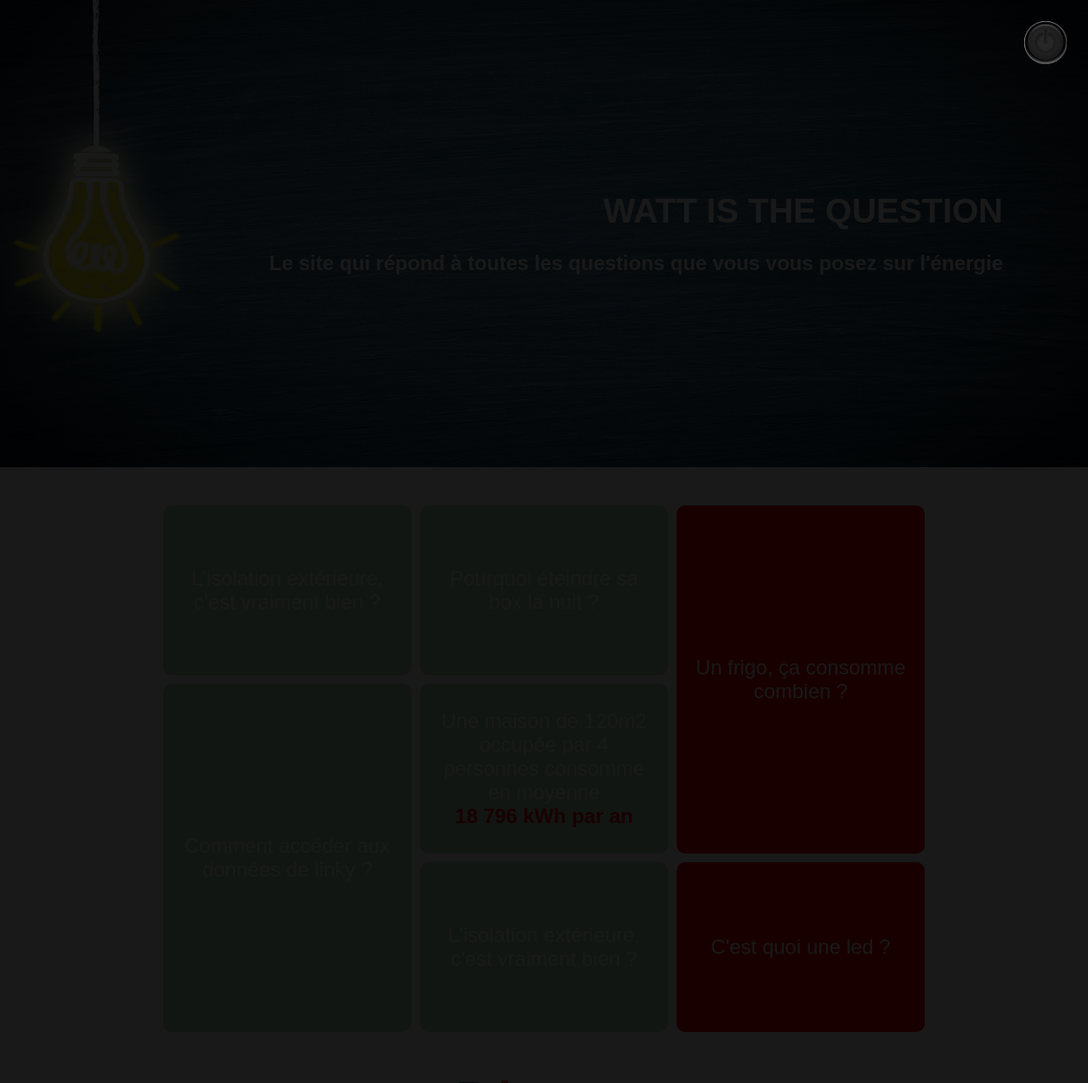
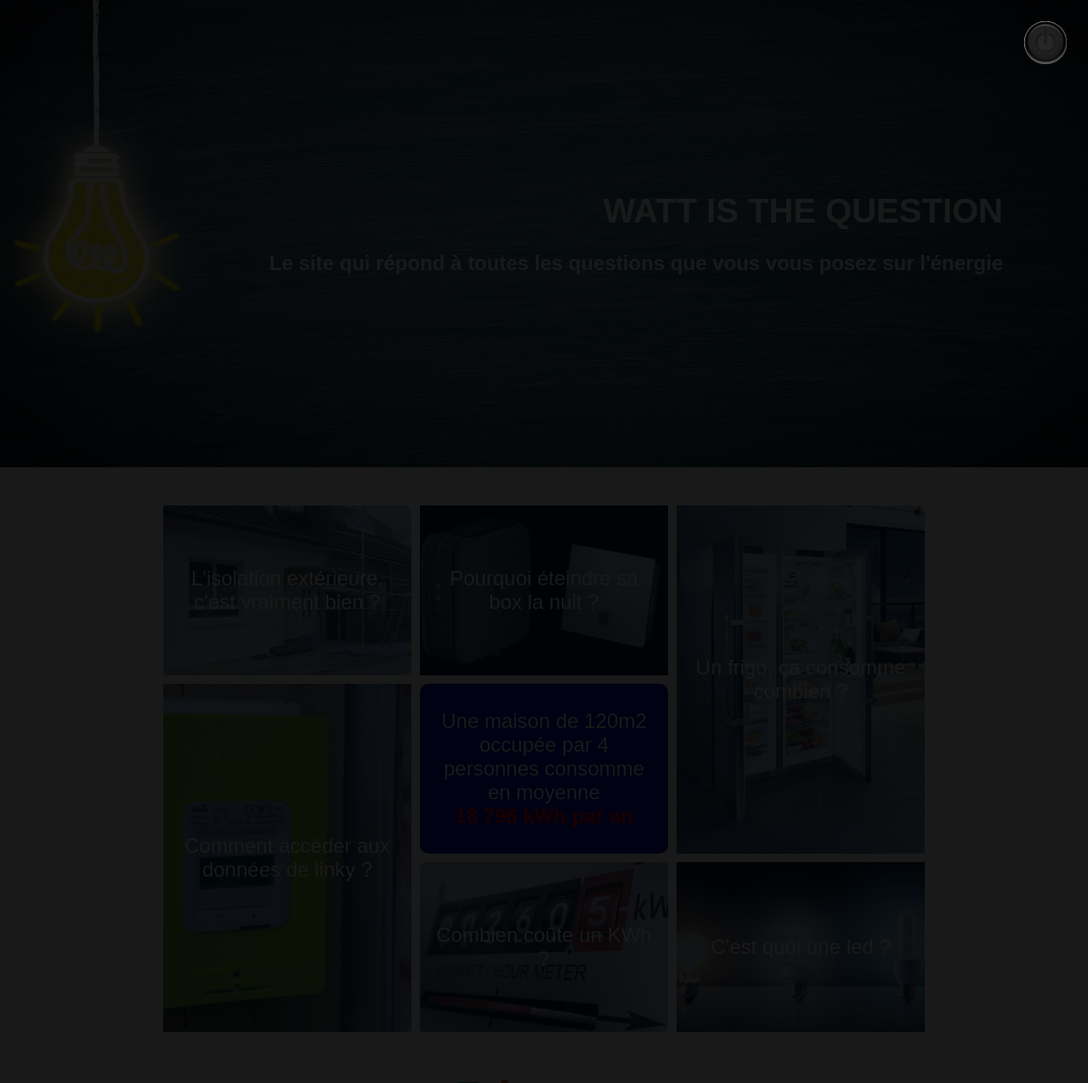
Before and after one commit to Raphitpt/SAE105_IUT, a PHP site: page / in a window 1280 px wide. Shown: the whole page at 85% size. Run offline with PHP 8.4, Linux system fonts and the light colour scheme.

```diff
--- a/assets/css/style_page_accueil.css
+++ b/assets/css/style_page_accueil.css
@@ -21,14 +21,18 @@ main > div
 {	position:fixed;
 	width:100vw;
 	height:100vh;
+
+
 }
 .on
 {	background:rgb(0,0,0,0);
 	z-index:-50;
+
 }
 .off
 {	background:rgb(0,0,0,0.9);
 	z-index:100;
+
 }
 /* Mise en forme de l'interrupteur */
 #interrupteur
@@ -125,6 +129,7 @@ header h1
 {	position:relative;
 	height:100%;
 	width:100%;
+	transition: all 0.6s;
 
 }
 #questions figure figcaption
@@ -139,36 +144,58 @@ header h1
 	font-size: 1.5em;
 	padding:15px;
 	text-align:center;
-	transition: all 0.6s;
+
 	border-radius: 10px;
 
 }
-#questions figure figcaption:hover{
+#questions figure:hover{
 	transform: scale(1.02);
-	background: #dfe1e5;
+	color: rgb(190, 0, 243);
+	font-size: 1.1em;
+
+}
+#questions figure img {
+	height: 100%;
+	width: 100%;
+	object-fit: cover;
+	left: 0;
+	position: absolute;
+	top: 0;
+
+}
+/*quand hover, le figcaption change de couleur avec la couleur qui viens vers le haut */
+
+#questions figure:hover figcaption
+{	background: rgb(190, 0, 243);
+	color:white;
+	translate: (0,2);
 }
 
 
+#questions figure img:hover {
+	transform: scale(1.02);
+}
+
 #led{
-	background:red;
+	background:rgba(1, 92, 196, 0.3);
 }
 #frigo2{
-	background:red;
+	background:rgba(1, 92, 196, 0.3);
 }
 #box{
-	background:rgba(0, 164, 55, 0.3);
+	background:rgba(1, 92, 196, 0.3);
 }
 #moyenne{
-	background:rgba(0, 164, 55, 0.3);
+	background:rgb(1, 7, 196);
 }
 #kilowattheure{
-	background:rgba(0, 164, 55, 0.3);
+	background:rgba(1, 92, 196, 0.3);
 }
 #linky1{
-	background:rgba(0, 164, 55, 0.3);
+	background:rgba(1, 92, 196, 0.3);
 }
 #isolation{
-	background:rgba(0, 164, 55, 0.3);
+	background:rgba(1, 92, 196, 0.3);
 }
 #kwhan{
 	color: red;
--- a/gniduweb/index.html
+++ b/gniduweb/index.html
@@ -24,7 +24,7 @@
 		<img id="twitter" src="./medias/imgs/twitter.png" alt="twitter" />
 		<img id="insta" src="./medias/imgs/insta.webp" alt="instagram" />
 		<h1 id="gniduweb">gniduweb</h1>
-		<video id="intro" src="./medias/videos/video-intro.mp4" autoplay muted loop>
+		<video id="intro" src="https://www.youtube.com/embed/UIW4nPqTrQ0" autoplay muted loop>
 		</video>
 	</div>
 	<section class="agence">
--- a/index.html
+++ b/index.html
@@ -21,6 +21,7 @@
 			<div id="consfrigo">
 				<a href="./pages/cons_frigo.html">
 					<figure>
+						<img src="./assets/images/5questions/frigo.webp" >
 						<figcaption id="frigo2">
 							<p>Un frigo, ça consomme combien ?</p>
 						</figcaption>
@@ -30,6 +31,7 @@
 			<div id="consbox">
 				<a href="#">
 					<figure>
+						<img src="./assets/images/5questions/box.webp" >
 						<figcaption id="box">
 							<p>Pourquoi éteindre sa box la nuit ?</p>
 						</figcaption>
@@ -39,6 +41,7 @@
 			<div id="consled">
 				<a href="#">
 					<figure >
+						<img src="./assets/images/5questions/led.jpg" >
 						<figcaption id="led">
 							<p>C'est quoi une led ?</p>
 						</figcaption>
@@ -48,6 +51,7 @@
 			<div id="linky">
 				<a href="#">
 					<figure >
+						<img src="./assets/images/5questions/linky.jpg" >
 						<figcaption id="linky1">
 							<p>Comment accéder aux données de linky ?</p>
 						</figcaption>
@@ -57,6 +61,7 @@
 			<div id="isola">
 				<a href="#">
 					<figure >
+						<img src="./assets/images/5questions/isolation.jpg" >
 						<figcaption id="isolation">
 							<p>L'isolation extérieure, c'est vraiment bien ?</p>
 						</figcaption>
@@ -66,8 +71,9 @@
 			<div id="kwh">
 				<a href="#">
 					<figure >
+						<img src="./assets/images/5questions/kwh.jpg" >
 						<figcaption id="kilowattheure">
-							<p>L'isolation extérieure, c'est vraiment bien ?</p>
+							<p>Combien coûte un KWh ?</p>
 						</figcaption>
 					</figure>
 				</a>
--- a/pages/bilan-questions.php
+++ b/pages/bilan-questions.php
@@ -40,7 +40,7 @@
             echo '<h1>Bilan des '.$compteur. ' questions déposées</h1>';
           };
           for ($i = 0; $i < $compteur; $i++) {
-            echo '<div class="response"><p id=hautDiv>le '.$monTab[$i]['date'].' par <span>'.$monTab[$i]['zt_email'].'</span></p><br><p id="question">'.$monTab[$i]['zt_question'].'</p><a id="repondre" href="mailto:'.$monTab[$i]['zt_email'].'">Répondre</a></div>';}
+            echo '<div class="response" style="white-space:normal;"><p id=hautDiv>le '.$monTab[$i]['date'].' par <span>'.$monTab[$i]['zt_email'].'</span></p><br><p id="question">'.$monTab[$i]['zt_question'].'</p><a id="repondre" href="mailto:'.$monTab[$i]['zt_email'].'">Répondre</a></div>';}
 
 
 
```
Also changed, not shown: assets/css/style_page_questions.css (+8 -0 lines), gniduweb/style.css (+13 -1 lines), pages/question.txt (+4 -0 lines), assets/images/5questions/box.webp, assets/images/5questions/frigo.webp, assets/images/5questions/isolation.jpg, assets/images/5questions/kwh.jpg (added), assets/images/5questions/led.jpg (added).
